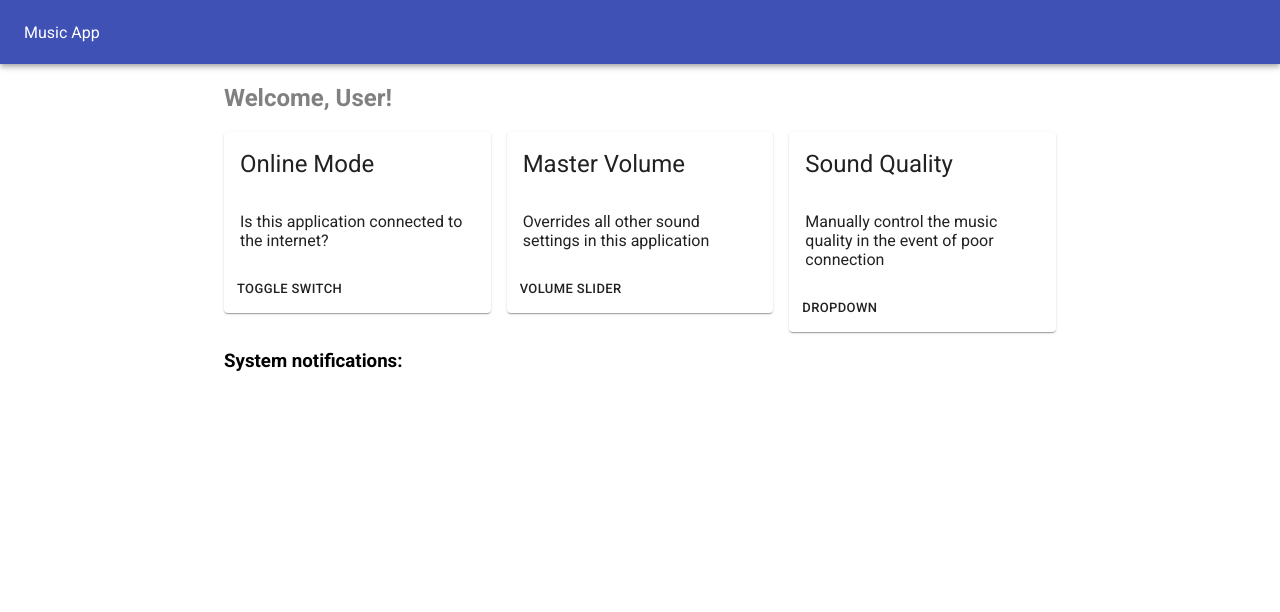
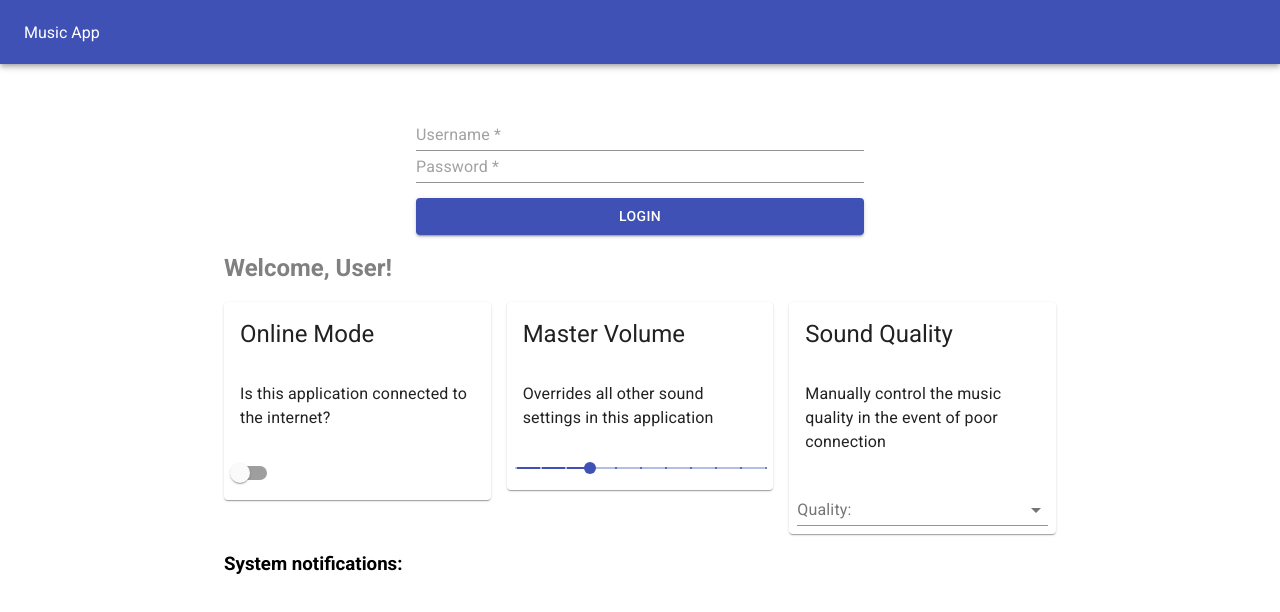
Before and after one commit to robpwatkins/music-app, a React (Create React App) app: page / in a window 1280 px wide. Shown: the top 612 px of the page. Built offline with nearby package versions, Linux system fonts and the light colour scheme.

Commit message:
ready for the logic

```diff
--- a/src/App.js
+++ b/src/App.js
@@ -8,7 +8,7 @@ function App() {
   return (
     <div className="App">
       <Header />
-      {/* <LoginForm /> */}
+      <LoginForm />
       <Dashboard />
     </div>
   );
--- a/src/LoginForm.js
+++ b/src/LoginForm.js
@@ -1,5 +1,5 @@
 import React from 'react';
-import { Box, Button } from '@material-ui/core';
+import { Button } from '@material-ui/core';
 import Textfield from '@material-ui/core/TextField';
 
 function LoginForm () {
--- a/src/OnlineCard.js
+++ b/src/OnlineCard.js
@@ -2,11 +2,10 @@ import React from 'react';
 import Card from '@material-ui/core/Card';
 import CardActions from '@material-ui/core/CardActions';
 import CardContent from '@material-ui/core/CardContent';
-import Button from '@material-ui/core/Button';
 import Typography from '@material-ui/core/Typography';
 import CardHeader from '@material-ui/core/CardHeader';
-import ShareIcon from '@material-ui/icons/Share';
-import IconButton from '@material-ui/core/IconButton';
+import FormControlLabel from '@material-ui/core/FormControlLabel';
+import Switch from '@material-ui/core/Switch';
 
 function OnlineCard () {
 
@@ -14,12 +13,16 @@ function OnlineCard () {
     <Card>
       <CardHeader title="Online Mode" />
       <CardContent>
-        <Typography variant="p">
+        <Typography variant="body1">
           Is this application connected to the internet?
         </Typography>
       </CardContent>
       <CardActions>
-        <Button size="small">toggle switch</Button>
+        <FormControlLabel
+          control={
+            <Switch />
+          }
+        />
       </CardActions>
     </Card>
   );
--- a/src/SoundCard.js
+++ b/src/SoundCard.js
@@ -2,11 +2,12 @@ import React from 'react';
 import Card from '@material-ui/core/Card';
 import CardActions from '@material-ui/core/CardActions';
 import CardContent from '@material-ui/core/CardContent';
-import Button from '@material-ui/core/Button';
 import Typography from '@material-ui/core/Typography';
 import CardHeader from '@material-ui/core/CardHeader';
-import ShareIcon from '@material-ui/icons/Share';
-import IconButton from '@material-ui/core/IconButton';
+import InputLabel from '@material-ui/core/InputLabel';
+import MenuItem from '@material-ui/core/MenuItem';
+import FormControl from '@material-ui/core/FormControl';
+import Select from '@material-ui/core/Select';
 
 function SoundCard () {
 
@@ -14,12 +15,19 @@ function SoundCard () {
     <Card>
       <CardHeader title="Sound Quality" />
       <CardContent>
-        <Typography variant="p">
+        <Typography variant="body1">
           Manually control the music quality in the event of poor connection
         </Typography>
       </CardContent>
       <CardActions>
-        <Button size="small">dropdown</Button>
+      <FormControl fullWidth>
+        <InputLabel>Quality:</InputLabel>
+        <Select value="">
+          <MenuItem value={1}>Low</MenuItem>
+          <MenuItem value={2}>Normal</MenuItem>
+          <MenuItem value={3}>High</MenuItem>
+        </Select>
+      </FormControl>
       </CardActions>
     </Card>
   );
--- a/src/VolumCard.js
+++ b/src/VolumCard.js
@@ -2,11 +2,9 @@ import React from 'react';
 import Card from '@material-ui/core/Card';
 import CardActions from '@material-ui/core/CardActions';
 import CardContent from '@material-ui/core/CardContent';
-import Button from '@material-ui/core/Button';
 import Typography from '@material-ui/core/Typography';
 import CardHeader from '@material-ui/core/CardHeader';
-import ShareIcon from '@material-ui/icons/Share';
-import IconButton from '@material-ui/core/IconButton';
+import Slider from '@material-ui/core/Slider';
 
 function VolumeCard () {
 
@@ -14,12 +12,21 @@ function VolumeCard () {
     <Card>
       <CardHeader title="Master Volume" />
       <CardContent>
-        <Typography variant="p">
+        <Typography variant="body1">
           Overrides all other sound settings in this application
         </Typography>
       </CardContent>
       <CardActions>
-        <Button size="small">volume slider</Button>
+      <Slider
+        defaultValue={30}
+        // getAriaValueText={valuetext}
+        aria-labelledby="discrete-slider"
+        valueLabelDisplay="auto"
+        step={10}
+        marks
+        min={0}
+        max={100}
+      />
       </CardActions>
     </Card>
   );
```
